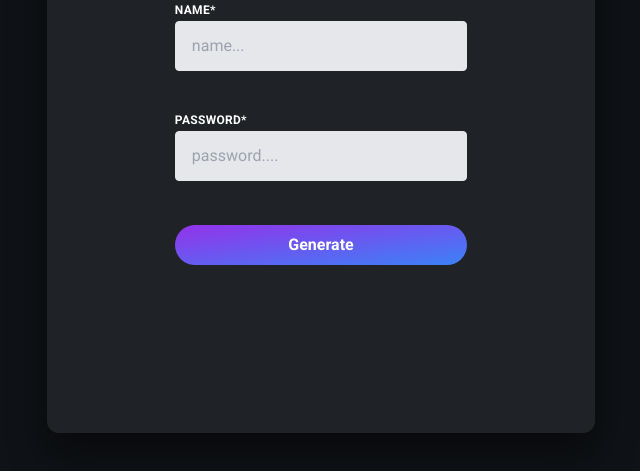
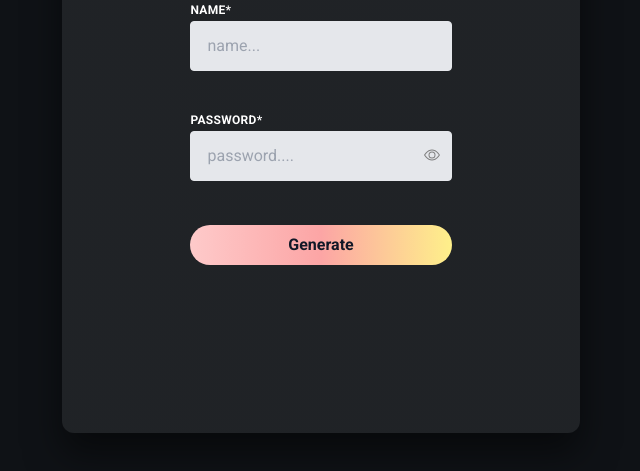
Before and after one commit to ihossain5/wifi-qr-code-generator, a plain HTML site: page index.html in a window 1280 px wide. Shown: the part 287-758 px from the top of the page, without its empty margins (319-959 px from the left). Drawn offline with nearby package versions, Linux system fonts and the light colour scheme.

Commit message:
password show/hide added

```diff
--- a/index.html
+++ b/index.html
@@ -38,16 +38,25 @@
                         <label class="uppercase tracking-wide text-white text-xs font-bold mb-2" for="application-link">
                             Password*
                         </label>
-                        <input id="key"
-                            class="w-full bg-gray-200 text-black border border-gray-200 rounded py-3 px-4 mb-3"
-                            id="application-link" type="password" placeholder="password...." required>
+                        <div class="relative">
+                            <input id="key"
+                                class="w-full bg-gray-200 text-black border border-gray-200 rounded py-3 px-4 mb-3"
+                                id="application-link" type="password" placeholder="password...." required>
+                            <svg onclick="show()" xmlns="http://www.w3.org/2000/svg" width="16" height="16" fill="gray" id="svg"
+                                class="bi bi-eye absolute top-6 right-3 -translate-y-1/2" viewBox="0 0 16 16">
+                                <path
+                                    d="M16 8s-3-5.5-8-5.5S0 8 0 8s3 5.5 8 5.5S16 8 16 8zM1.173 8a13.133 13.133 0 0 1 1.66-2.043C4.12 4.668 5.88 3.5 8 3.5c2.12 0 3.879 1.168 5.168 2.457A13.133 13.133 0 0 1 14.828 8c-.058.087-.122.183-.195.288-.335.48-.83 1.12-1.465 1.755C11.879 11.332 10.119 12.5 8 12.5c-2.12 0-3.879-1.168-5.168-2.457A13.134 13.134 0 0 1 1.172 8z" />
+                                <path
+                                    d="M8 5.5a2.5 2.5 0 1 0 0 5 2.5 2.5 0 0 0 0-5zM4.5 8a3.5 3.5 0 1 1 7 0 3.5 3.5 0 0 1-7 0z" />
+                            </svg>
+                        </div>
                     </div>
                 </div>
 
                 <div class="-mx-3 md:flex mt-2">
                     <div class="md:w-full px-3">
                         <button id="generate" type="submit"
-                            class="md:w-full bg-gradient-to-br from-purple-600 to-blue-500 hover:bg-gradient-to-bl text-white font-bold py-2 px-4  border-gray-500 hover:border-gray-100 rounded-full">
+                            class="md:w-full text-gray-900 bg-gradient-to-r from-red-200 via-red-300 to-yellow-200 hover:bg-gradient-to-bl font-bold py-2 px-4  border-gray-500 hover:border-gray-100 rounded-full">
                             Generate
                         </button>
                     </div>
@@ -66,15 +75,7 @@
             </a>
             <div id="qrcode" class="flex items-center justify-center pt-10"></div>
         </div>
-
-
     </div>
-
-
-
-
-
-
 
     <script src="https://cdnjs.cloudflare.com/ajax/libs/jquery/3.6.1/jquery.slim.min.js"
         integrity="sha512-yBpuflZmP5lwMzZ03hiCLzA94N0K2vgBtJgqQ2E1meJzmIBfjbb7k4Y23k2i2c/rIeSUGc7jojyIY5waK3ZxCQ=="
@@ -140,6 +141,14 @@
             });
         });
 
+        function show() {
+            const password = document.querySelector('#key');
+            if (password.type === 'password') {
+                password.type = 'text'
+            } else {
+                password.type = 'password'
+            }
+        }
     </script>
 </body>
 
```
